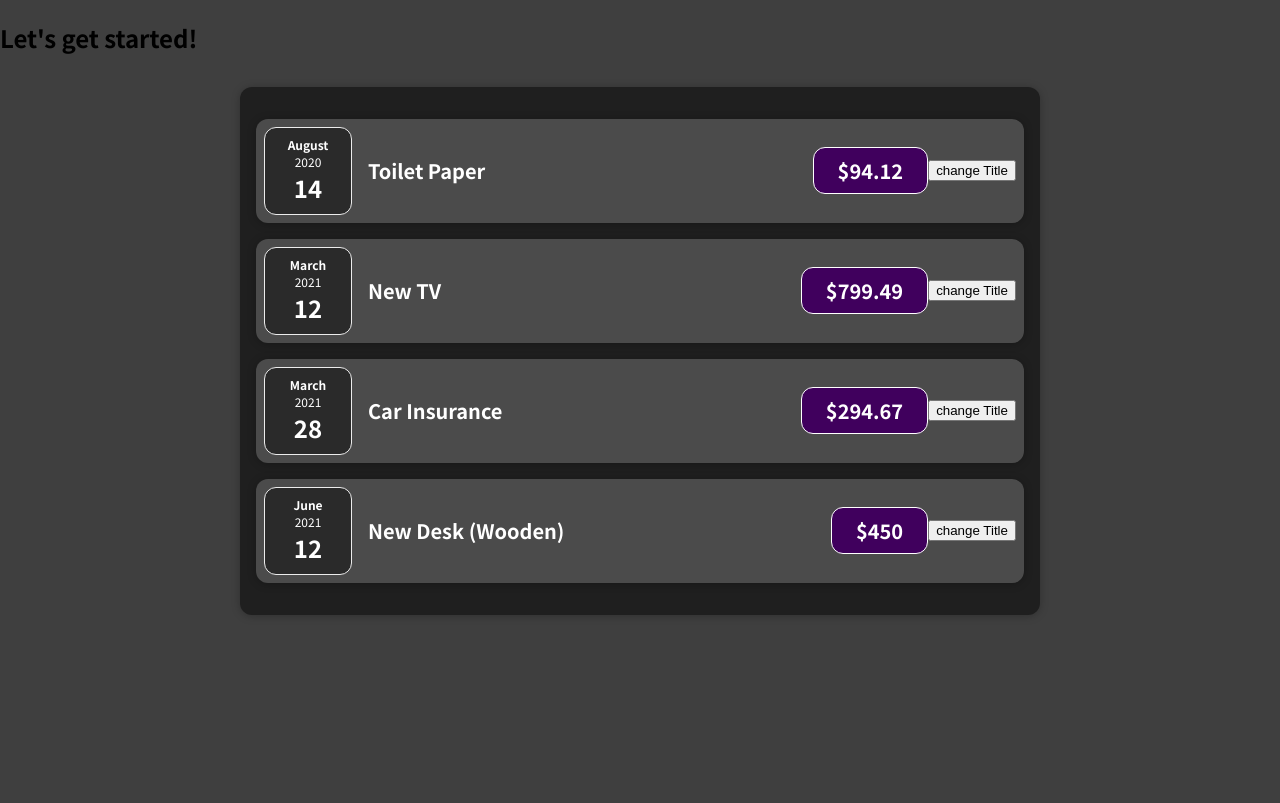
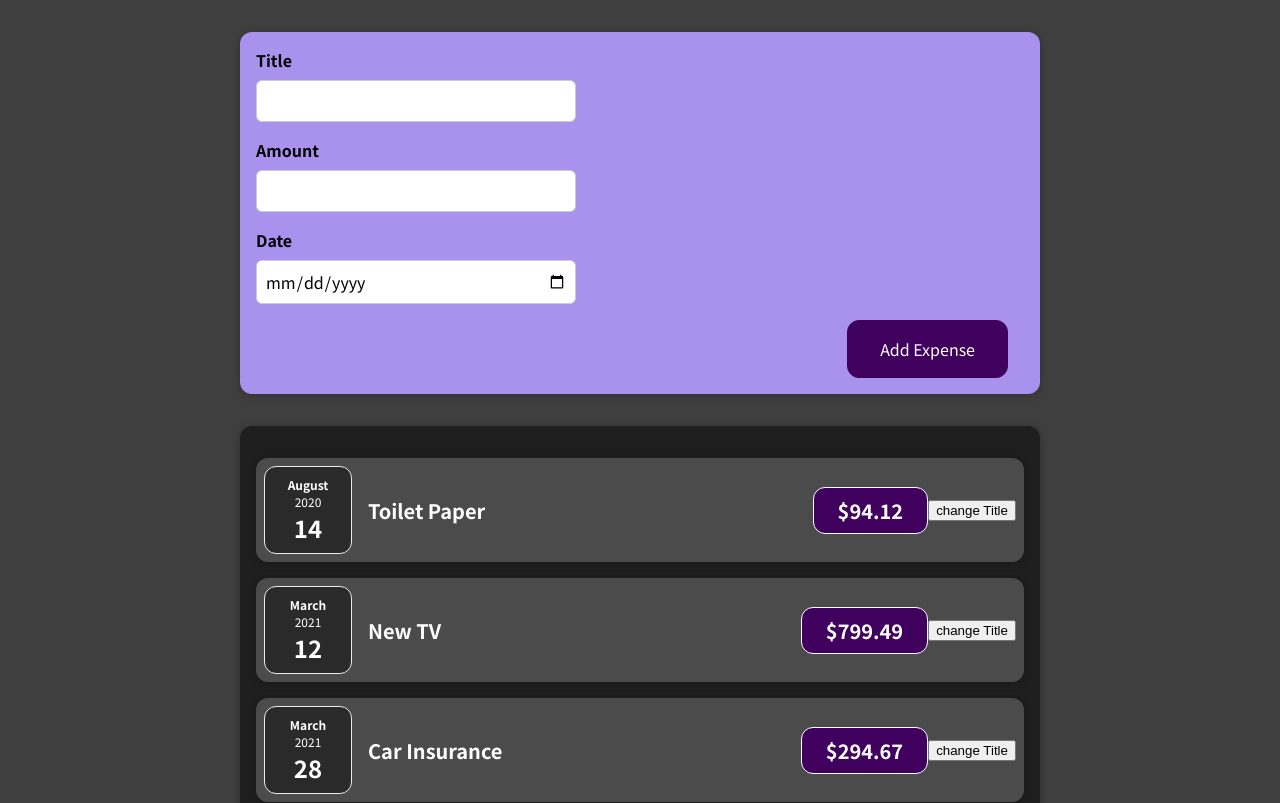
Before and after one commit to HamidrezaBahmani/ExpenseTracker, a React (Create React App) app: page / in a window 1280 px wide. Shown: the top 803 px of the page. Built offline with nearby package versions, Linux system fonts and the light colour scheme.

Commit message:
Adding Form Inputs

```diff
--- a/src/App.js
+++ b/src/App.js
@@ -1,5 +1,5 @@
 import Expenses from "./components/Expenses/Expenses";
-
+import NewExpense from "./components/NewExpense/NewExpense";
 const App = () => {
   const expenses = [
     {
@@ -25,7 +25,7 @@
 
   return (
     <div>
-      <h2>Let's get started!</h2>
+      <NewExpense />
       <Expenses items={expenses} />
     </div>
   );
--- /dev/null
+++ b/src/components/NewExpense/ExpenseForm.css
@@ -0,0 +1,26 @@
+.new-expense__controls {
+  display: flex;
+  flex-wrap: wrap;
+  gap: 1rem;
+  margin-bottom: 1rem;
+  text-align: left;
+}
+
+.new-expense__control label {
+  font-weight: bold;
+  margin-bottom: 0.5rem;
+  display: block;
+}
+
+.new-expense__control input {
+  font: inherit;
+  padding: 0.5rem;
+  border-radius: 6px;
+  border: 1px solid #ccc;
+  width: 20rem;
+  max-width: 100%;
+}
+
+.new-expense__actions {
+  text-align: right;
+}
--- /dev/null
+++ b/src/components/NewExpense/ExpenseForm.js
@@ -0,0 +1,29 @@
+import "./ExpenseForm.css";
+const ExpenseForm = () => {
+  return (
+    <form>
+      <div className="new-expense__controls">
+        <div className="new-expense__control">
+          <label>Title</label>
+          <input type="text" />
+        </div>
+      </div>
+      <div className="new-expense__controls">
+        <div className="new-expense__control">
+          <label>Amount</label>
+          <input type="number" min="0.01" step="0.01" />
+        </div>
+      </div>
+      <div className="new-expense__controls">
+        <div className="new-expense__control">
+          <label>Date</label>
+          <input type="date" min="2019-01-01" max="2022-12-31" />
+        </div>
+      </div>
+      <div className="new-expense__actions">
+        <button type="submit">Add Expense</button>
+      </div>
+    </form>
+  );
+};
+export default ExpenseForm;
--- /dev/null
+++ b/src/components/NewExpense/NewExpense.css
@@ -0,0 +1,38 @@
+.new-expense {
+  background-color: #a892ee;
+  padding: 1rem;
+  margin: 2rem auto;
+  width: 50rem;
+  max-width: 95%;
+  border-radius: 12px;
+  text-align: center;
+  box-shadow: 0 1px 8px rgba(0, 0, 0, 0.25);
+}
+
+.new-expense button {
+  font: inherit;
+  cursor: pointer;
+  padding: 1rem 2rem;
+  border: 1px solid #40005d;
+  background-color: #40005d;
+  color: white;
+  border-radius: 12px;
+  margin-right: 1rem;
+}
+
+.new-expense button:hover,
+.new-expense button:active {
+  background-color: #510674;
+  border-color: #510674;
+}
+
+.new-expense button.alternative {
+  color: #220131;
+  border-color: transparent;
+  background-color: transparent;
+}
+
+.new-expense button.alternative:hover,
+.new-expense button.alternative:active {
+  background-color: #ddb3f8;
+}
--- /dev/null
+++ b/src/components/NewExpense/NewExpense.js
@@ -0,0 +1,10 @@
+import "./NewExpense.css";
+import ExpenseForm from "./ExpenseForm";
+const NewExpense = () => {
+  return (
+    <div className="new-expense">
+      <ExpenseForm />
+    </div>
+  );
+};
+export default NewExpense;
```
